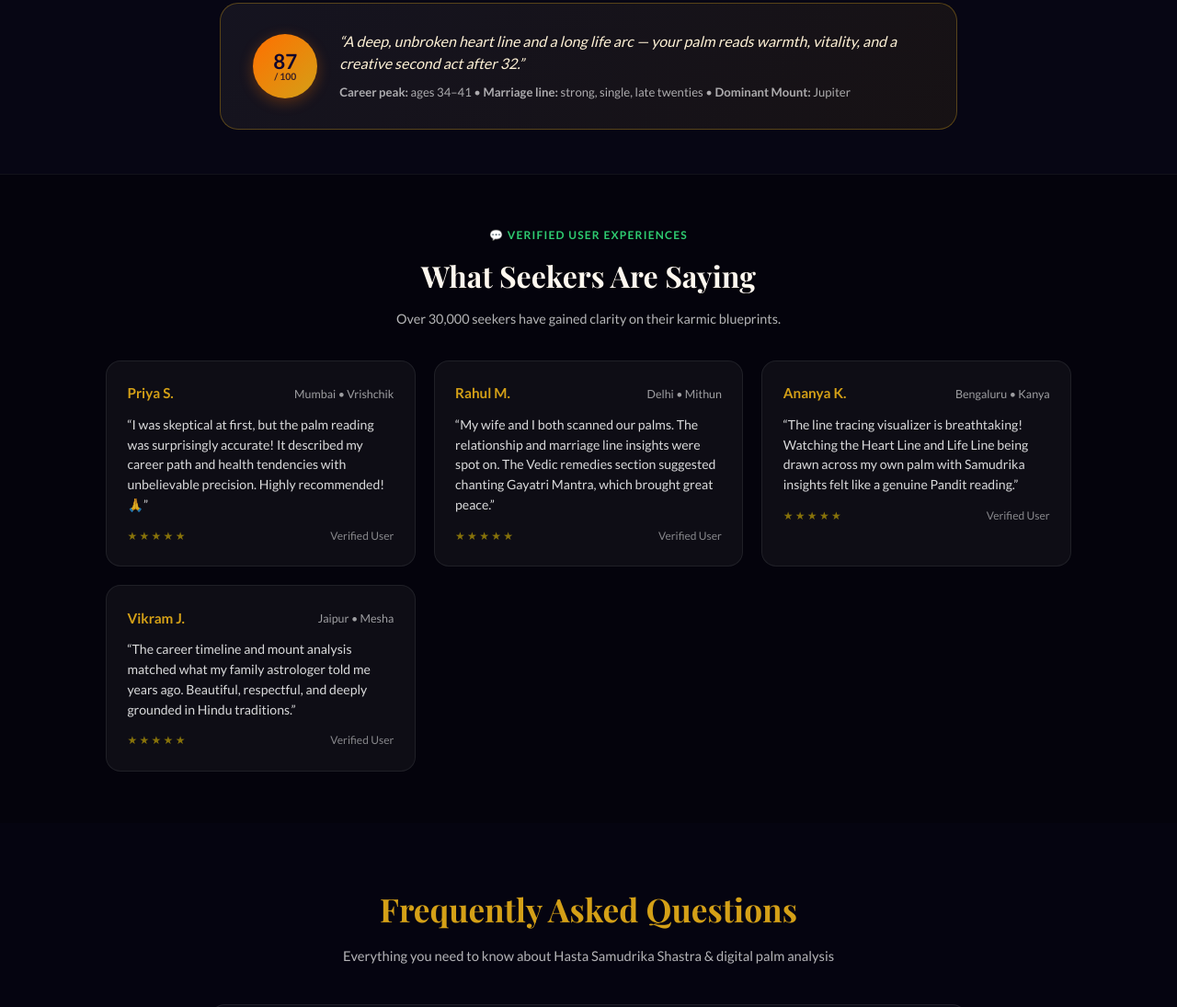
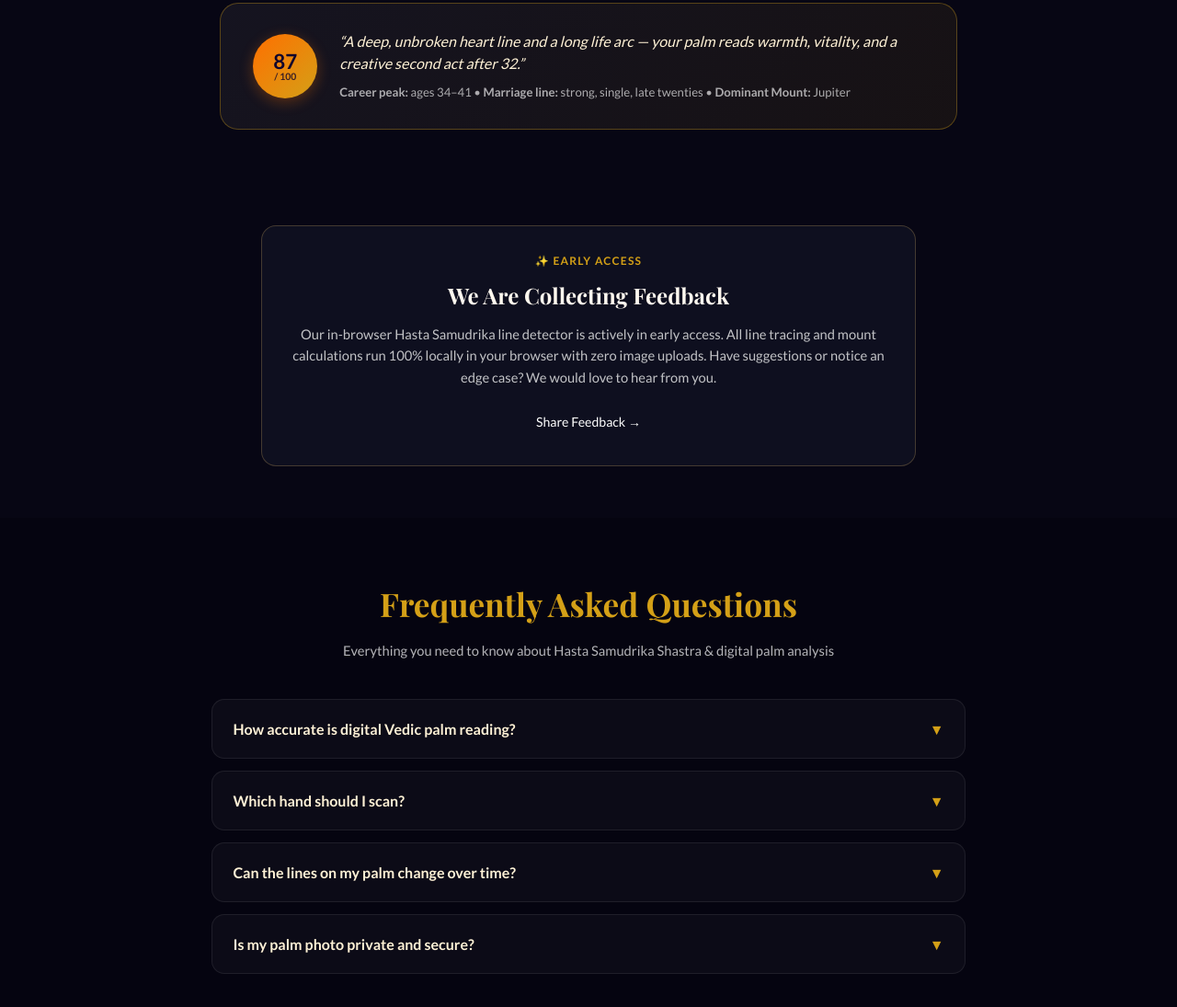
Before and after one commit to kedari10085/divyamangalam, a plain HTML site: page palm-reading.html in a window 1280 px wide. Shown: the part 2015-3110 px from the top of the page at 92% size. Drawn offline with nearby package versions, Linux system fonts and the light colour scheme; a web font is replaced by a local one.

Commit message:
fix(compliance): remove fake testimonials, unsupported claims, and link disclaimer across footers
- Deleted fake testimonials and review bubbles in palm-reading.html, replacing with honest early access feedback card
- Corrected sub-second precision claim in article-panchanga-shastra.html
- Replaced 'Anthropic reviewer' mention in about.html with general audience phrasing
- Added Astrological & AI Disclaimer links to built-with-claude.html and pricing.html footers
- Verified honest claims and client-side processing descriptions across all pages

```diff
--- a/palm-reading.html
+++ b/palm-reading.html
@@ -2130,76 +2130,19 @@
   </div>
 </div>
 
-<!-- ===== TESTIMONIALS (matching kundli.online) ===== -->
-<section class="reviews-section">
-  <div style="text-align:center; max-width:600px; margin:0 auto;">
-    <div style="font-size:0.75rem; text-transform:uppercase; letter-spacing:0.1em; color:#2ecc71; font-weight:800; margin-bottom:0.4rem;">
-      💬 Verified User Experiences
-    </div>
-    <h2 style="font-family:'Playfair Display',Georgia,serif; font-size:2rem; margin:0 0 0.5rem; color:#FFF8EF;">
-      What Seekers Are Saying
-    </h2>
-    <p style="font-size:0.9rem; color:rgba(255,255,255,0.7); margin:0;">
-      Over 30,000 seekers have gained clarity on their karmic blueprints.
+<!-- ===== EARLY ACCESS FEEDBACK NOTE ===== -->
+<section style="padding: 3.5rem 1.5rem; text-align: center; max-width: 760px; margin: 0 auto;">
+  <div style="background: rgba(18, 20, 36, 0.7); border: 1px solid rgba(229, 184, 105, 0.25); border-radius: 16px; padding: 28px 24px;">
+    <div style="font-size: 0.75rem; text-transform: uppercase; letter-spacing: 0.1em; color: var(--gold, #E5B869); font-weight: 800; margin-bottom: 0.4rem;">
+      ✨ Early Access
+    </div>
+    <h3 style="font-family: 'Playfair Display', Georgia, serif; font-size: 1.5rem; color: #FFF8EF; margin: 0 0 10px;">
+      We Are Collecting Feedback
+    </h3>
+    <p style="color: rgba(255, 255, 255, 0.75); font-size: 0.92rem; line-height: 1.6; margin: 0 0 16px;">
+      Our in-browser Hasta Samudrika line detector is actively in early access. All line tracing and mount calculations run 100% locally in your browser with zero image uploads. Have suggestions or notice an edge case? We would love to hear from you.
     </p>
-  </div>
-
-  <div class="reviews-grid">
-    <div class="review-bubble">
-      <div class="review-top">
-        <span class="reviewer-name">Priya S.</span>
-        <span class="reviewer-loc">Mumbai • Vrishchik</span>
-      </div>
-      <p class="review-body">
-        “I was skeptical at first, but the palm reading was surprisingly accurate! It described my career path and health tendencies with unbelievable precision. Highly recommended! 🙏”
-      </p>
-      <div class="review-bottom">
-        <span class="star-yellow">★ ★ ★ ★ ★</span>
-        <span>Verified User</span>
-      </div>
-    </div>
-
-    <div class="review-bubble">
-      <div class="review-top">
-        <span class="reviewer-name">Rahul M.</span>
-        <span class="reviewer-loc">Delhi • Mithun</span>
-      </div>
-      <p class="review-body">
-        “My wife and I both scanned our palms. The relationship and marriage line insights were spot on. The Vedic remedies section suggested chanting Gayatri Mantra, which brought great peace.”
-      </p>
-      <div class="review-bottom">
-        <span class="star-yellow">★ ★ ★ ★ ★</span>
-        <span>Verified User</span>
-      </div>
-    </div>
-
-    <div class="review-bubble">
-      <div class="review-top">
-        <span class="reviewer-name">Ananya K.</span>
-        <span class="reviewer-loc">Bengaluru • Kanya</span>
-      </div>
-      <p class="review-body">
-        “The line tracing visualizer is breathtaking! Watching the Heart Line and Life Line being drawn across my own palm with Samudrika insights felt like a genuine Pandit reading.”
-      </p>
-      <div class="review-bottom">
-        <span class="star-yellow">★ ★ ★ ★ ★</span>
-        <span>Verified User</span>
-      </div>
-    </div>
-
-    <div class="review-bubble">
-      <div class="review-top">
-        <span class="reviewer-name">Vikram J.</span>
-        <span class="reviewer-loc">Jaipur • Mesha</span>
-      </div>
-      <p class="review-body">
-        “The career timeline and mount analysis matched what my family astrologer told me years ago. Beautiful, respectful, and deeply grounded in Hindu traditions.”
-      </p>
-      <div class="review-bottom">
-        <span class="star-yellow">★ ★ ★ ★ ★</span>
-        <span>Verified User</span>
-      </div>
-    </div>
+    <a href="contact.html" class="cta-btn" style="display: inline-block; text-decoration: none; padding: 8px 20px; font-size: 0.88rem;">Share Feedback →</a>
   </div>
 </section>
 
```
Also changed, not shown: about.html (+1 -1 lines), article-panchanga-shastra.html (+1 -1 lines), built-with-claude.html (+6 -0 lines), pricing.html (+6 -0 lines).
